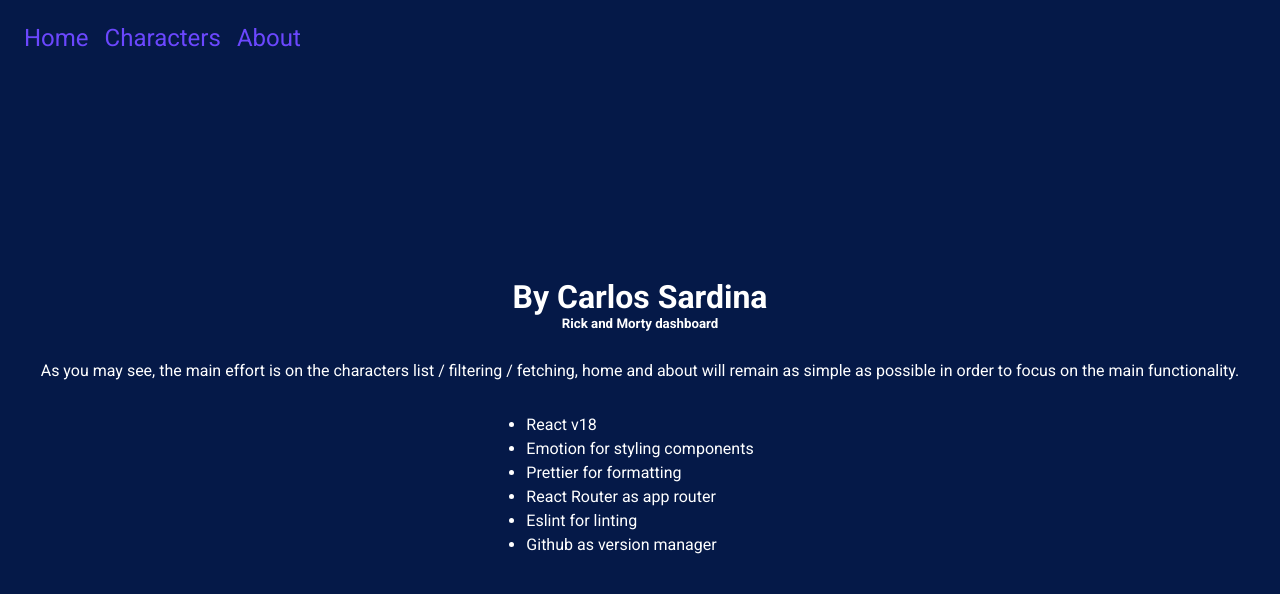
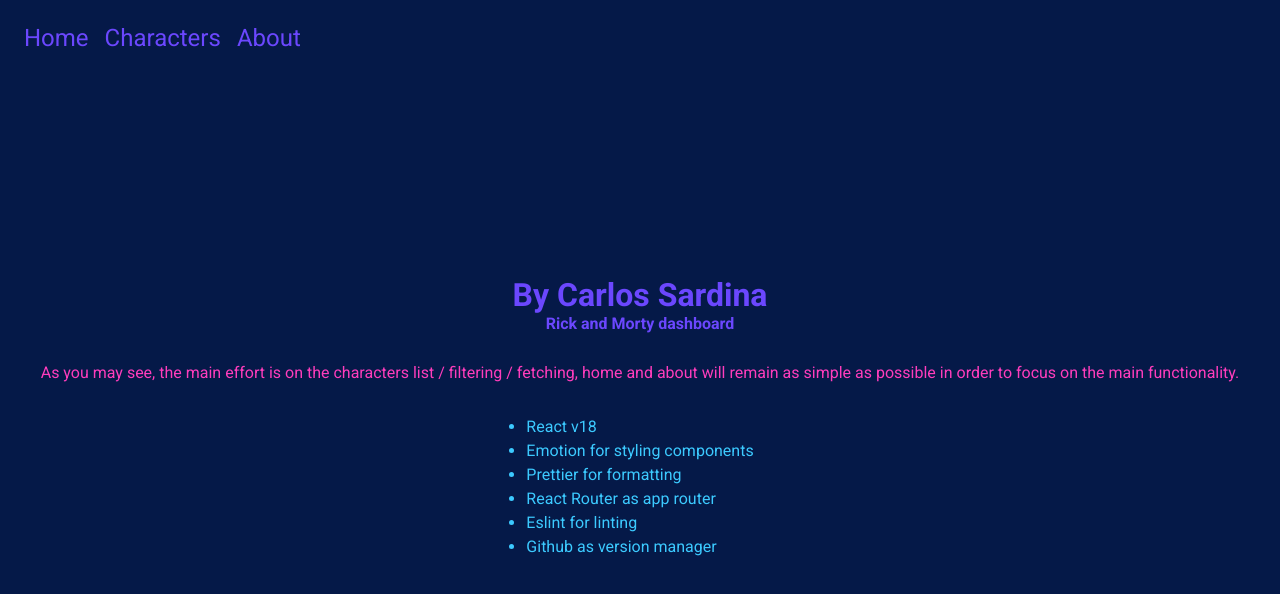
Before and after one commit to carlos-sardina/umvel-react, a React (Create React App) app: page /about in a window 1280 px wide. Shown: the top 594 px of the page. Built offline with nearby package versions, Linux system fonts and the light colour scheme.

Commit message:
finished about page

```diff
--- a/src/pages/About/About.tsx
+++ b/src/pages/About/About.tsx
@@ -1,5 +1,6 @@
 import React from 'react';
 import styled from '@emotion/styled';
+import { useTheme } from '@emotion/react';
 
 const Container = styled.div`
   display: flex;
@@ -9,26 +10,37 @@
   justify-content: center;
 `;
 
-const Disclaimer = styled.span`
-  margin: 30px 0;
+const Title = styled.h1<{ color: string }>`
+  color: ${({ color }) => color};
 `;
 
-const Ul = styled.ul`
+const Description = styled.h4<{ color: string }>`
+  color: ${({ color }) => color};
+`;
+
+const Disclaimer = styled.span<{ color: string }>`
+  margin: 1.875rem 0;
+  color: ${({ color }) => color};
+`;
+
+const Ul = styled.ul<{ color: string }>`
+  color: ${({ color }) => color};
   li {
-    margin: 5px 0;
+    margin: 0.313rem 0;
   }
 `;
 
 export const About = () => {
+  const { colors } = useTheme();
   return (
     <Container>
-      <h1>By Carlos Sardina</h1>
-      <h5>Rick and Morty dashboard</h5>
-      <Disclaimer>
+      <Title color={colors.purple}>By Carlos Sardina</Title>
+      <Description color={colors.purple}>Rick and Morty dashboard</Description>
+      <Disclaimer color={colors.pink}>
         As you may see, the main effort is on the characters list / filtering / fetching, home and
         about will remain as simple as possible in order to focus on the main functionality.
       </Disclaimer>
-      <Ul>
+      <Ul color={colors.cyan}>
         <li>React v18</li>
         <li>Emotion for styling components</li>
         <li>Prettier for formatting</li>
```
